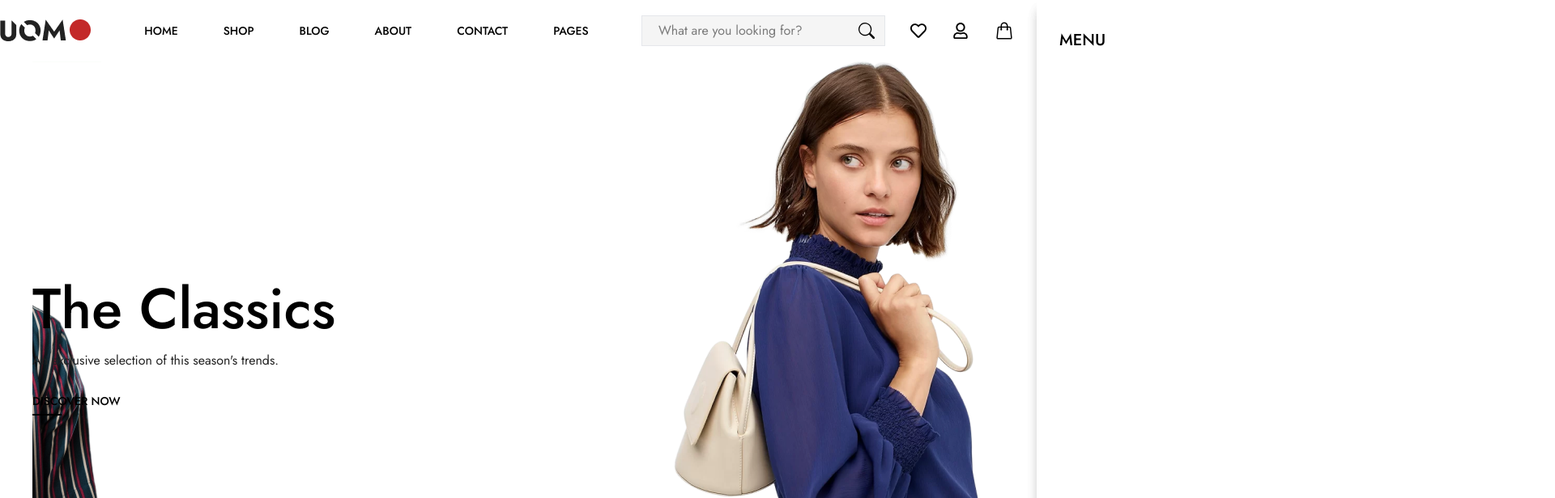
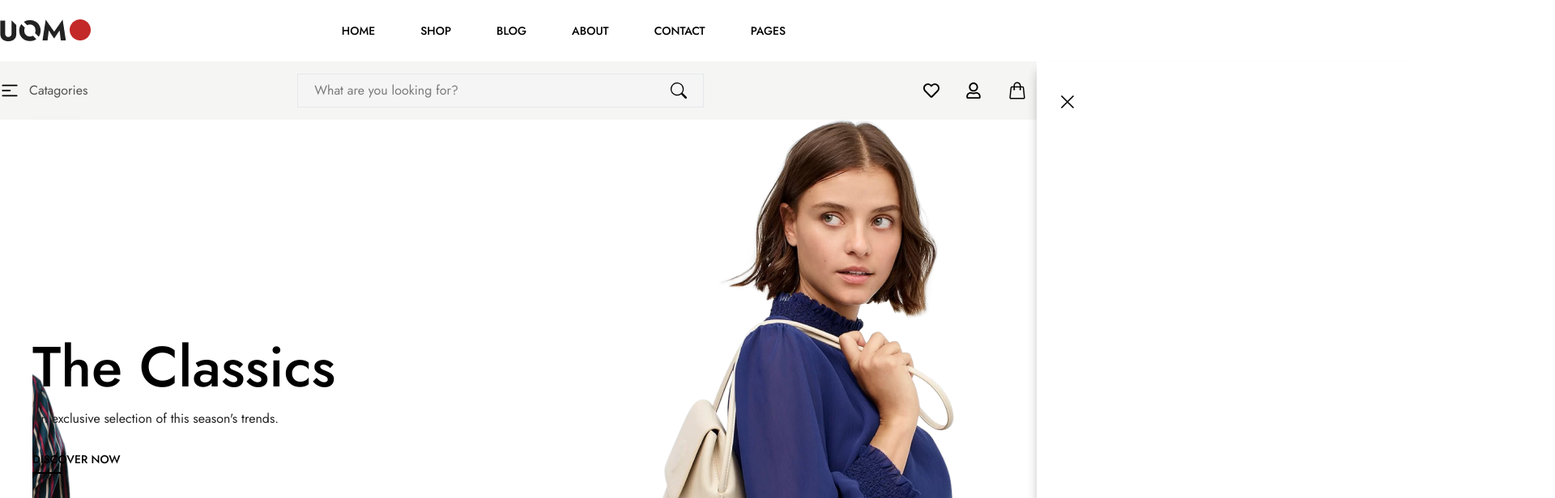
Before and after one commit to twahidulislamdev/uomo, a React (Vite) app: page / in a window 1280 px wide. Shown: the top 616 px of the page at 81% size, 1920 px wide, since content can reach past the window. Built offline with nearby package versions, Linux system fonts and the light colour scheme.

Commit message:
refactor Header component to improve layout structure and enhance search functionality

```diff
--- a/src/components/Container.jsx
+++ b/src/components/Container.jsx
@@ -2,7 +2,7 @@ import React from 'react'
 
 const Container = ({children, className}) => {
   return (
-    <div className={`w-[1320px] m-auto ${className}`}>{children}</div>
+    <div className={`w-[1280px] m-auto ${className}`}>{children}</div>
   )
 }
 
--- a/src/components/layouts/Header.jsx
+++ b/src/components/layouts/Header.jsx
@@ -16,6 +16,7 @@ const Header = () => {
 
   return (
     <>
+      {/* Header Upper Part Start  */}
       <div className="w-full py-5">
         <Container>
           <Flex className={"justify-between items-center"}>
@@ -78,19 +79,36 @@ const Header = () => {
                 </li>
               </ul>
             </div>
+          </Flex>
+        </Container>
+      </div>
+      {/* Header Upper Part End  */}
+
+      {/* Header Lower Part Start  */}
+      <div className="relative bg-[#F5F5F3] w-full py-4">
+        <Container className={""}>
+          <div className="flex justify-between items-center">
+            <div className="flex justify-center items-center gap-x-3">
+              <HiMiniBars3CenterLeft
+                onClick={() => setIsMenuOpen(true)}
+                className=" text-2xl   hover:cursor-pointer"
+              />
+              <h6 className="text-base text-neutral-600">Catagories</h6>
+            </div>
             <div className="">
-              <Flex className="justify-center items-center *:mr-3 gap-x-5">
               {/* Search part Start  */}
-                <div className="relative flex justify-center items-center ">
+              <div className="relative flex justify-center items-center mr-3">
                 <input
-                    className=" py-1.5 px-5 outline-1 outline-gray-200 bg-[#F5F5F5]"
+                  className=" py-2 px-5 w-[500px] outline-1 outline-gray-200 bg-[#F5F5F5]"
                   type="text"
-                    size={"27"}
+                  size={"35"}
                   placeholder="What are you looking for?"
                 />
-                  <BsSearch className="absolute right-3 text-xl " />
+                <BsSearch className="absolute right-5 text-xl " />
               </div>
               {/* Search part End  */}
+            </div>
+            <div className="flex justify-center items-center *:mr-3 gap-x-5">
               <FaRegHeart className=" text-xl hover:cursor-pointer" />
               <FaRegUser
                 onClick={() => setIsUserOpen(true)}
@@ -100,17 +118,13 @@ const Header = () => {
                 onClick={() => setIsCartOpen(true)}
                 className=" text-2xl  hover:cursor-pointer"
               />
-                <HiMiniBars3CenterLeft
-                  onClick={() => setIsMenuOpen(true)}
-                  className=" text-2xl  hover:cursor-pointer"
-                />
-              </Flex>
             </div>
-          </Flex>
+          </div>
         </Container>
-        {/* User Sidebar Start  */}
+        {/* --------------------------- -------------------*/}
+        {/* User Login/Log out Sidebar Start =>  */}
         <div
-          className={`fixed top-0 right-0 w-[470px] h-[695px] px-3 py-5 bg-white shadow-lg transform transition-transform duration-300 ease-in-out z-50 ${
+          className={`absolute top-0 right-0 w-[470px] h-[695px] px-3 py-5 bg-white shadow-lg transform transition-transform duration-300 ease-in-out z-50 ${
             isUserOpen ? "translate-x-0" : "translate-x-full"
           }`}
         >
@@ -125,13 +139,11 @@ const Header = () => {
           {/* Cart Heading and Cross go here */}
           <div className=""></div>
         </div>
-        {/* User Sidebar End  */}
+        {/* User Login/Log out Sidebar End <= */}
 
-        {/* ------------------------------------------------------------------------- */}
-
-        {/* Cart Sidebar Start  */}
+        {/* Cart Sidebar Start => */}
         <div
-          className={`fixed top-0 right-0 w-[470px] h-[695px] px-3 py-5 bg-white shadow-lg transform transition-transform duration-300 ease-in-out z-50 ${
+          className={`absolute top-0 right-0 w-[470px] h-[695px] px-3 py-5 bg-white shadow-lg transform transition-transform duration-300 ease-in-out z-50 ${
             isCartOpen ? "translate-x-0" : "translate-x-full"
           }`}
         >
@@ -144,32 +156,37 @@ const Header = () => {
             />
           </div>
           {/* Cart Heading and Cross go here */}
-          <div className=""></div>
         </div>
-        {/* Cart Sidebar End */}
+        {/* Cart Sidebar End <=  */}
 
-        {/* ---------------------------------------------------------------------------- */}
-
-        {/* Three Bar Sidebar Start  */}
+        {/* Three Bar Sidebar Start =>  */}
         <div
-          className={`fixed top-0 right-0 w-full h-[695px] px-3 py-5 bg-white shadow-lg transform transition-transform duration-300 ease-in-out z-50 ${
+          className={`absolute top-0 left-0 w-full h-[695px] px-3 py-5 bg-white shadow-lg transform transition-transform duration-300 ease-in-out z-50 ${
             isMenuOpen ? "translate-x-0" : "translate-x-full"
           }`}
         >
           {/* Menu Heading and Cross go here */}
           <div className="p-4 flex justify-between items-center ">
-            <h4 className="text-xl font-medium">MENU</h4>
             <GrClose
               onClick={() => setIsMenuOpen(false)}
               className="text-xl font-bold cursor-pointer"
             />
+            <h4 className="text-xl font-medium">MENU</h4>
           </div>
           {/* Menu Heading and Cross go here */}
         </div>
-        {/* Three Bar Sidebar End  */}
+        {/* Three Bar Sidebar End <= */}
       </div>
+      {/* Header Lower Part End  */}
     </>
   );
 };
 
 export default Header;
+{
+  /* User Sidebar Start  */
+}
+
+{
+  /* User Sidebar End  */
+}
```
Lines whose indentation alone changed are shown as unchanged.
